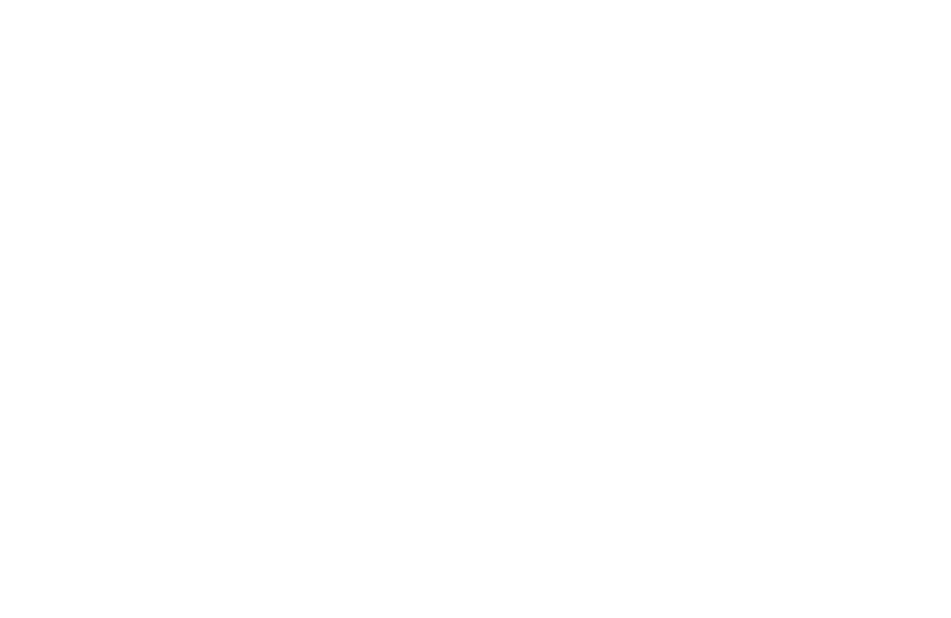
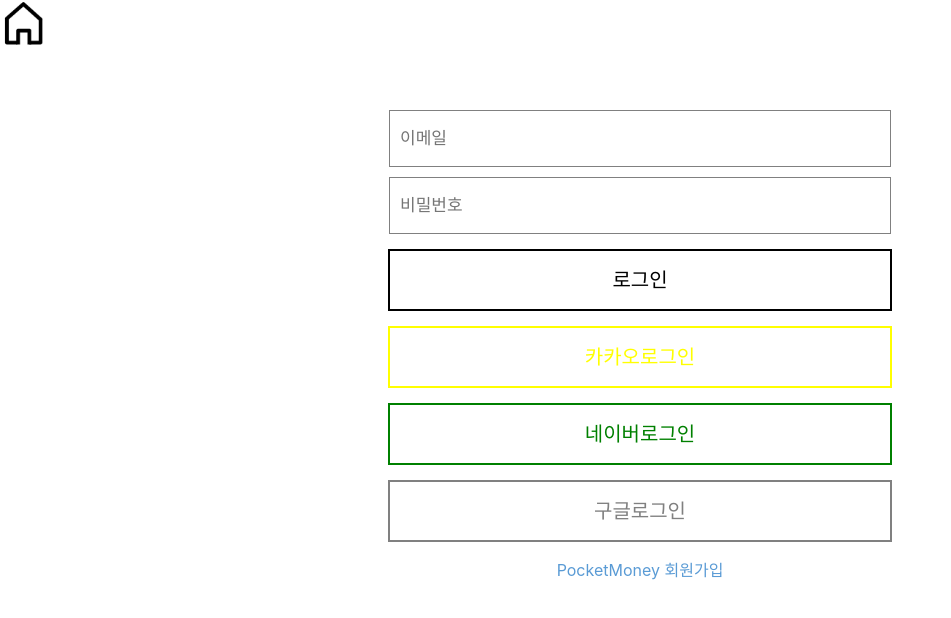
Before and after one commit to gomcool17/pocketMoney, a React (Create React App) app in the folder frontend/: page /login in a window 1280 px wide. Before the commit this address had no page. Shown: the top 618 px of the page, without its empty margins (0-951 px from the left). Built offline with nearby package versions, Linux system fonts and the light colour scheme.

Commit message:
[ADD] 로그인 페이지 구현

```diff
--- a/frontend/src/App.js
+++ b/frontend/src/App.js
@@ -2,11 +2,13 @@
 import DefaultPage from "./component/main/DefaultPage";
 import {BrowserRouter as Router, Route, Routes,} from "react-router-dom";
 import BoardDetails from "./component/boardDetails/BoardDetails";
+import LoginPage from "./component/login/LoginPage";
 
 function App() {
   return (<Router>
     <Routes>
       <Route path="/" exact element={<DefaultPage />} />
+      <Route path="/login" exact element={<LoginPage />} />
       <Route path="/board/:boardId" exact element={<BoardDetails />} />
     </Routes>
   </Router>);
--- a/frontend/src/component/MainHeader.js
+++ b/frontend/src/component/MainHeader.js
@@ -67,7 +67,7 @@
   border: 5px solid blue;
 `
 
-function MainHeader(props) {
+function MainHeader() {
   const navigate = useNavigate();
   const [sword, setSword] = useState("")
   const search = () => {
@@ -106,7 +106,7 @@
             /></Serachsubmit>
           </Search>
           <SignUp>회원가입</SignUp>
-          <Login>로그인</Login>
+          <Login onClick={()=>{navigate("/login")}}>로그인</Login>
         </RightHeader>
     </HeaderInside>
   </Header>
--- a/frontend/src/component/boardDetails/BoardDetails.js
+++ b/frontend/src/component/boardDetails/BoardDetails.js
@@ -93,15 +93,12 @@
   border: 5px solid green;
 `
 
-const BoardDetails = (props) => {
-
+const BoardDetails = () => {
     const match = ()=> {alert("매칭테스트 성공")}
     const params = useParams();
     const boardId = params.boardId;
-    console.log(boardId)
     return <>
         <MainHeader
-            props={props}
         />
         <Outside>
             <ContentHeader>
--- /dev/null
+++ b/frontend/src/component/login/Box.js
@@ -0,0 +1,55 @@
+import styled from "styled-components";
+
+const StyledDiv = styled.div`
+  color:rgb(90, 155, 213);
+`;
+
+const HomeButton = styled.div`
+  width: 50px;
+  height: 50px;
+  background-image: url('/home.png');
+  background-size: contain;
+`;
+
+const LoginPageBox = styled.div`
+  padding-top: 50px;
+  width: 90%;
+  margin 0 auto;
+  text-align: center;
+`;
+
+const LoginButton = styled.a`
+  display: block;
+  margin: 15px auto;
+  height: 45px;
+  font-size: 20px;
+  padding-top: 13px;
+  border: 2px solid black;
+  max-width: 500px;
+  text-decoration: none;
+  color: black;
+  &:hover {
+    color:#00A0C6;
+    text-decoration:none;
+    cursor:pointer;
+  }
+`;
+
+const StyledInput = styled.input`
+  display: block;
+  font-size: 17px;
+  margin: 10px auto;
+  max-width: 480px;
+  width: 80%;
+  background-color: #00000000;
+  padding: 10px;
+  height: 35px;
+  border: 1px solid gray;
+  cursor: pointer;
+  &:focus {
+        outline: 2px solid rgb(90, 155, 213);
+        border: 1px solid rgb(90, 155, 213);
+    }
+`;
+
+export {StyledDiv, HomeButton, LoginPageBox, LoginButton, StyledInput};
--- /dev/null
+++ b/frontend/src/component/login/EmailLogin.js
@@ -0,0 +1,32 @@
+import React, {useState} from 'react';
+import {LoginButton, StyledInput} from "./Box";
+
+const EmailLogin = (props) => {
+  const [email, setEmail] = useState("");
+  const [password, setPassword] = useState("");
+
+  return (<>
+        <StyledInput
+            value={email}
+            onChange={e => setEmail(e.target.value)}
+            placeholder={"이메일"}
+        />
+        <StyledInput
+            type='password'
+            value={password}
+            onChange={e => setPassword(e.target.value)}
+            placeholder={"비밀번호"}
+        />
+        <LoginButton
+            onClick={() => {
+              if(email.length && password.length ) {
+                setPassword("");
+              }
+              else {
+                alert("빈칸을 다 채워주세요!");
+              }
+            }}>로그인</LoginButton>
+  </>);
+};
+
+export default EmailLogin;
--- /dev/null
+++ b/frontend/src/component/login/LoginPage.js
@@ -0,0 +1,32 @@
+import React from 'react'
+import { useNavigate } from 'react-router-dom';
+import EmailLogin from './EmailLogin';
+import {HomeButton, LoginButton, LoginPageBox, StyledDiv} from "./Box";
+
+function LoginPage() {
+    const navigate = useNavigate();
+    return (<>
+        <HomeButton onClick={()=>{navigate("/")}}/>
+          <LoginPageBox>
+            <EmailLogin />
+            <LoginButton style={{
+                  color: "yellow",
+                  borderColor: "yellow"
+                }}
+            >카카오로그인</LoginButton >
+            <LoginButton style={{
+                  color: "green",
+                  borderColor: "green"
+                }}
+            >네이버로그인</LoginButton>
+            <LoginButton style={{
+                  color: "gray",
+                  borderColor: "gray"
+                }}
+            >구글로그인</LoginButton>
+            <StyledDiv>PocketMoney 회원가입</StyledDiv>
+          </LoginPageBox>
+      </>);
+}
+
+export default LoginPage
--- a/frontend/src/component/main/Boards.js
+++ b/frontend/src/component/main/Boards.js
@@ -65,7 +65,7 @@
         <Location>위치</Location>
       </BoardBox>
       <BoardBox>
-          <ImgBox>이미dddd지</ImgBox>
+        <ImgBox>이미지</ImgBox>
         <BoardTitle>제목</BoardTitle>
         <Salary>급여</Salary>
         <Location>위치</Location>
```
Also changed, not shown: frontend/public/home.png (added). Lines whose indentation alone changed are shown as unchanged.
